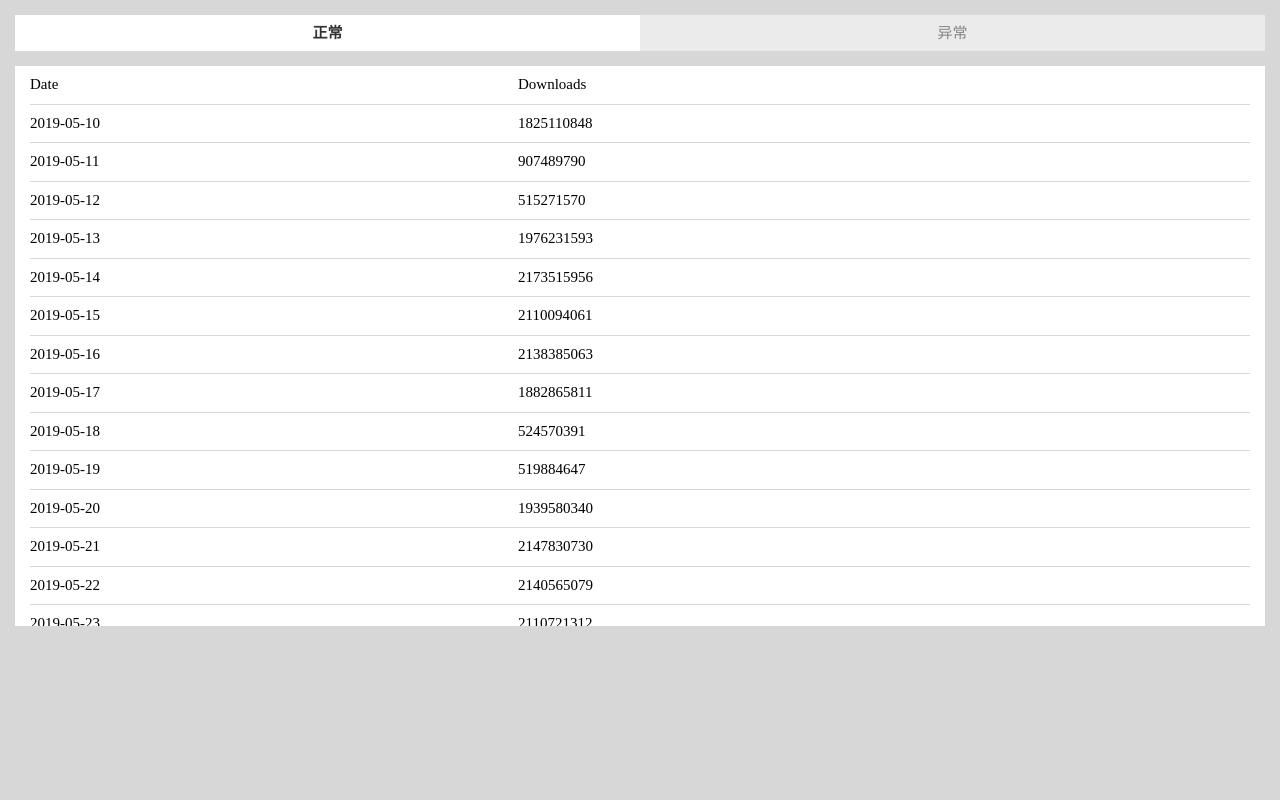
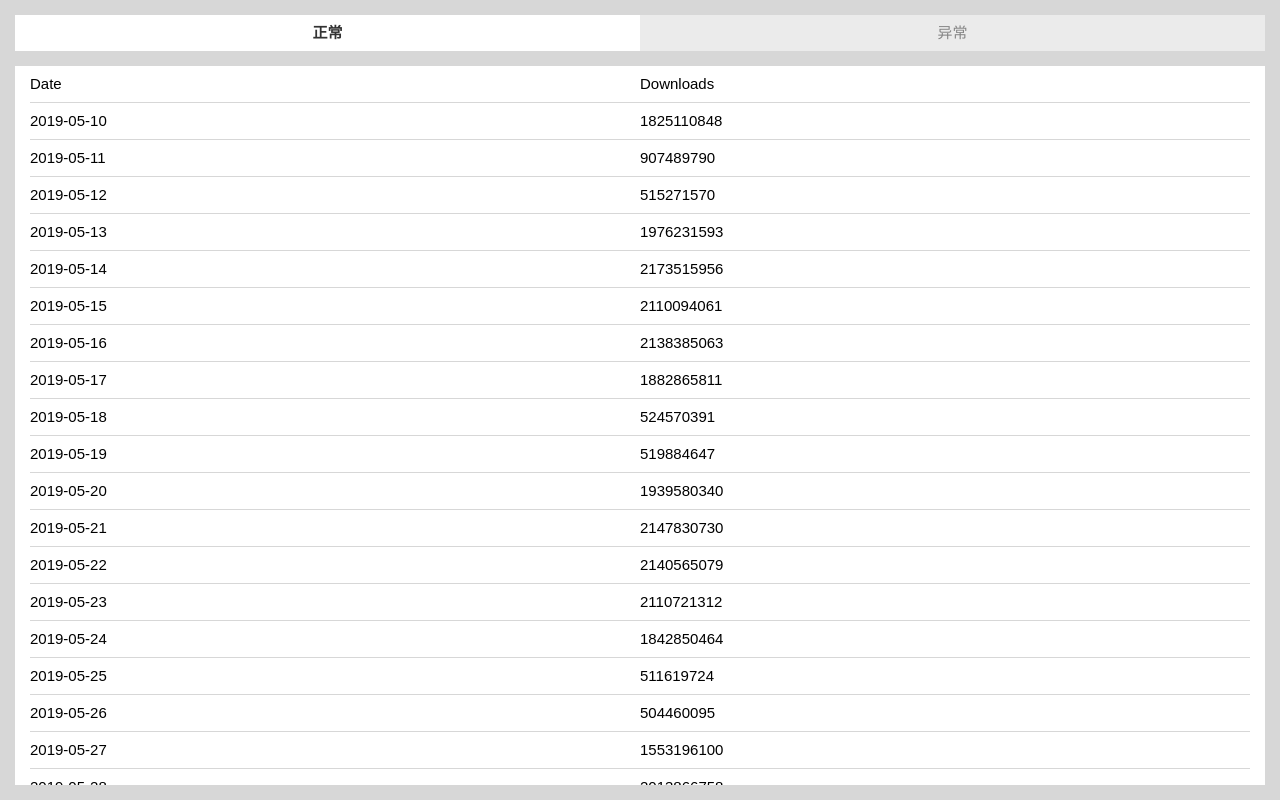
Before and after one commit to git-onepixel/fix-overflow-scroll, a website: page index.html in a window 1280 px wide. Drawn offline with Linux system fonts and the light colour scheme.

Commit message:
compare test

```diff
--- a/index.html
+++ b/index.html
@@ -1,5 +1,5 @@
 <!DOCTYPE html>
-<html lang="en" style="font-size:15px;">
+<html lang="en">
 
 <head>
     <meta charset="UTF-8">
@@ -14,41 +14,47 @@
             padding: 0;
             list-style: none;
         }
-        html {
+        body {
            background: #d7d7d7;
-           padding: 0 1rem 0.5rem;
+           padding: 0 15px 15px;
            height: 100vh;
            box-sizing: border-box;
-        }
-        h2 {
-            text-align: center;
+           font-family: Arial,Helvetica,sans-serif;
+           padding-top: 66px;
+           position: relative;
         }
         .tab {
             font-size: 0;
-            padding: 1rem 0;
+            padding: 15px;
+            position: absolute;
+            box-sizing: border-box;
+            top: 0;
+            left: 0;
+            width: 100%;
         }
         .tab .btn {
             display: inline-block;
             width: 50%;
-            line-height: 2.4rem;
+            line-height: 36px;
             text-align: center;
-            font-size: 1rem;
+            font-size: 15px;
             background: #fff;
             box-sizing: border-box;
             color: #333;
         }
         .scroll-wrap {
             width: 100%;
-            height: 70vh;
+            height: 100%;
             overflow-y: auto;
             -webkit-overflow-scrolling: touch;
             background: #fff;
-            padding: 0 1rem;
+            padding: 0 15px;
             box-sizing: border-box;
         }
         .download-list .item {
             border-bottom: 1px solid #d7d7d7;
-            line-height: 2.5rem;
+            line-height: 36px;
+            font-size: 15px;
         }
         .download-list .item:last-child {
             border-bottom:none;
@@ -56,14 +62,7 @@
 
         .download-list .item span {
             display: inline-block;
-        }
-
-        .download-list .item span:nth-child(1) {
-            width: 40%;
-        }
-
-        .download-list .item span:nth-child(2) {
-            width: 60%;
+            width: 50%;
         }
     </style>
     <script>
```
